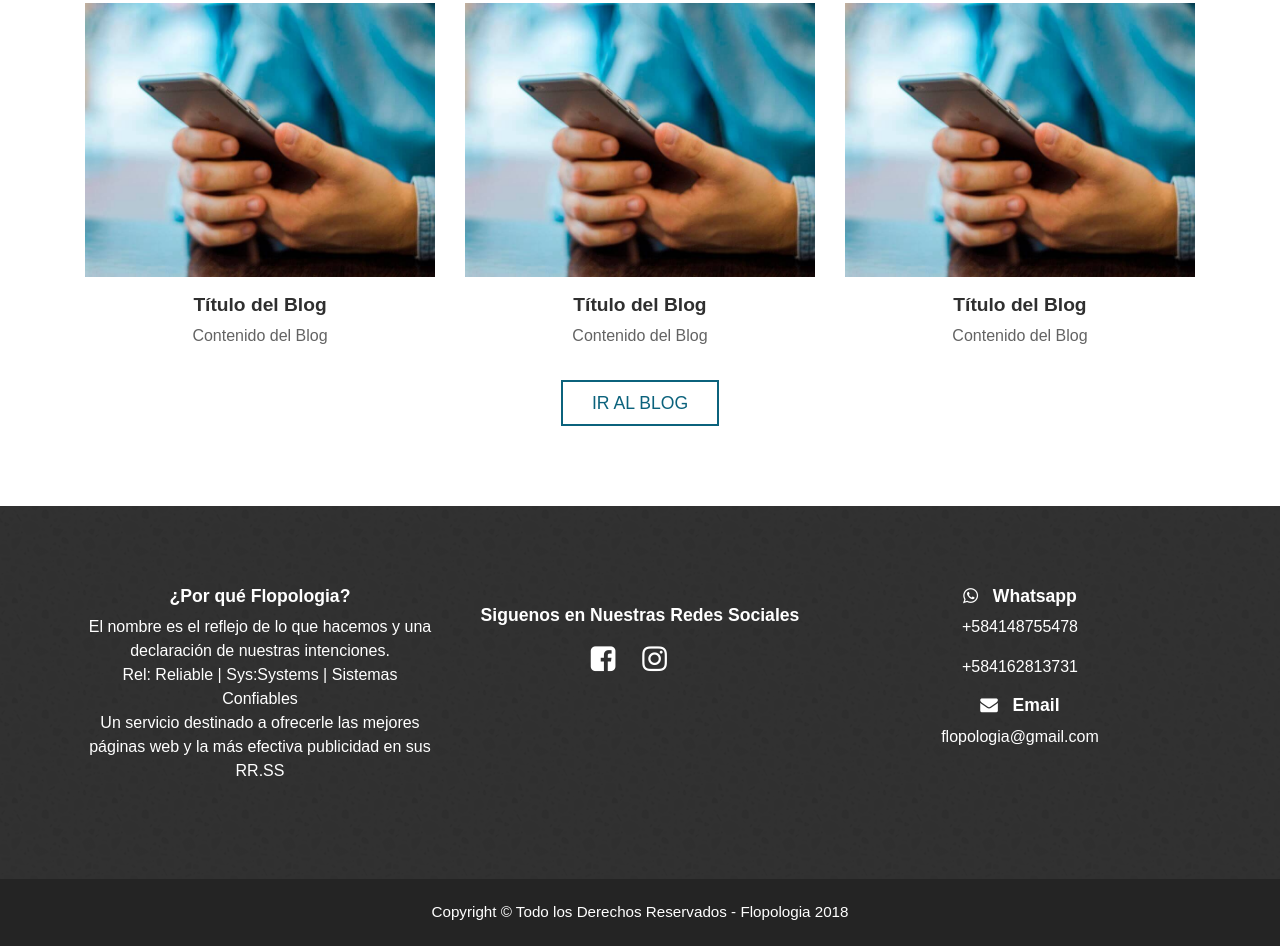
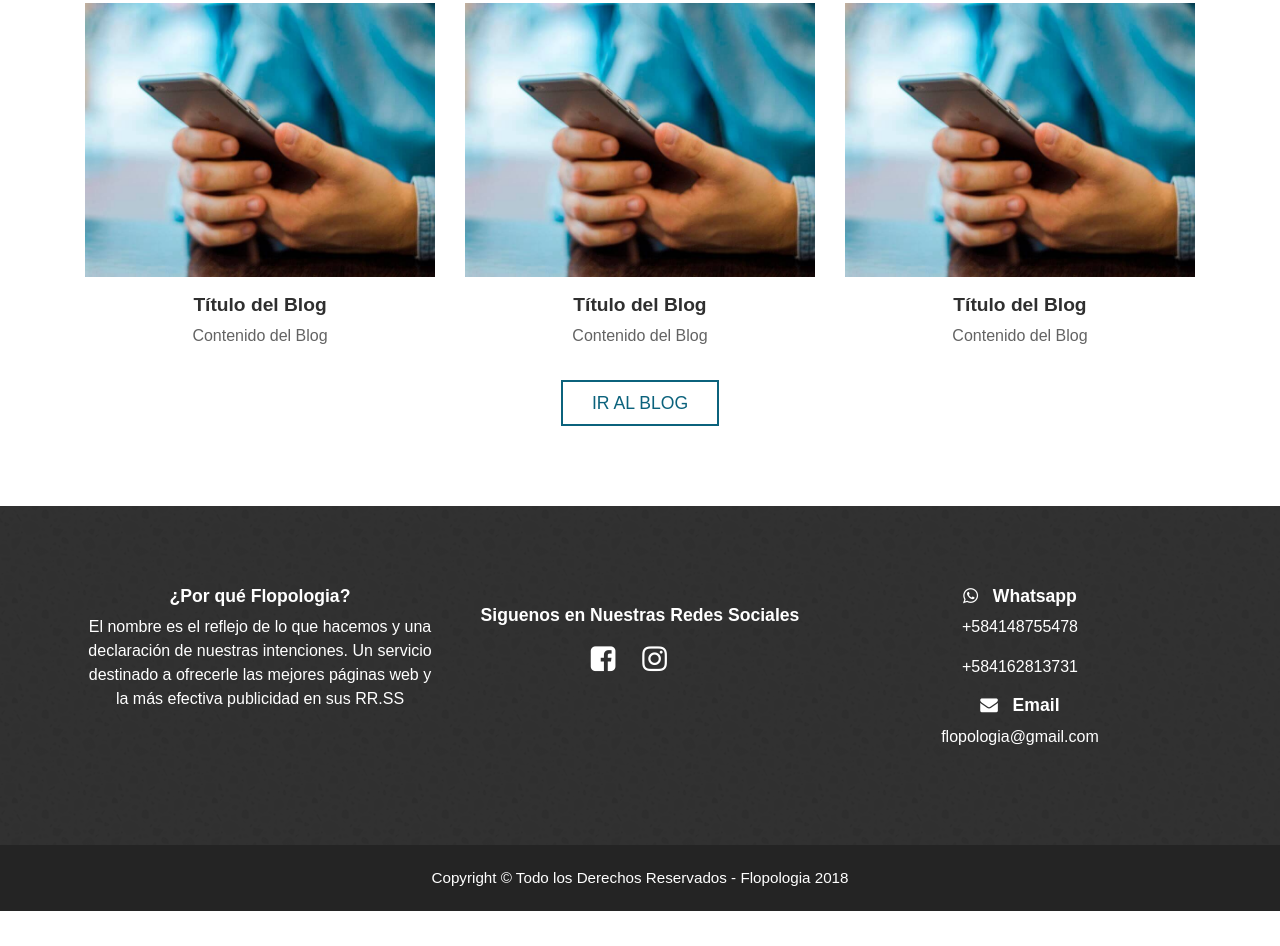
Before and after one commit to nelsongimon/flopologia, a website: page index.html in a window 1280 px wide. Shown: the part 3457-4403 px from the top of the page. After the commit the page ends 4368 px from the top, so only its background shows below. Drawn offline with nearby package versions, Linux system fonts and the light colour scheme; a web font is replaced by a local one.

Commit message:
Commit 3

```diff
--- a/index.html
+++ b/index.html
@@ -350,7 +350,7 @@
                     <div class="row wow fadeIn animated" data-wow-delay="0.3s">
                         <div class="col-md-4">
                             <h5>¿Por qué Flopologia?</h5>
-                            <p>El nombre es el reflejo de lo que hacemos y una declaración de nuestras intenciones. <br> Rel: Reliable | Sys:Systems | Sistemas Confiables <br>Un servicio destinado a ofrecerle las mejores páginas web y la más efectiva publicidad en sus RR.SS</p>
+                            <p>El nombre es el reflejo de lo que hacemos y una declaración de nuestras intenciones. Un servicio destinado a ofrecerle las mejores páginas web y la más efectiva publicidad en sus RR.SS</p>
                         </div>
                         <div class="col-md-4 mb-3">
                             <div class="follow-us">
```
Also changed, not shown: quienes-somos.html (+1 -1 lines), services-social-media.html (+1 -1 lines), services-web.html (+1 -1 lines).
